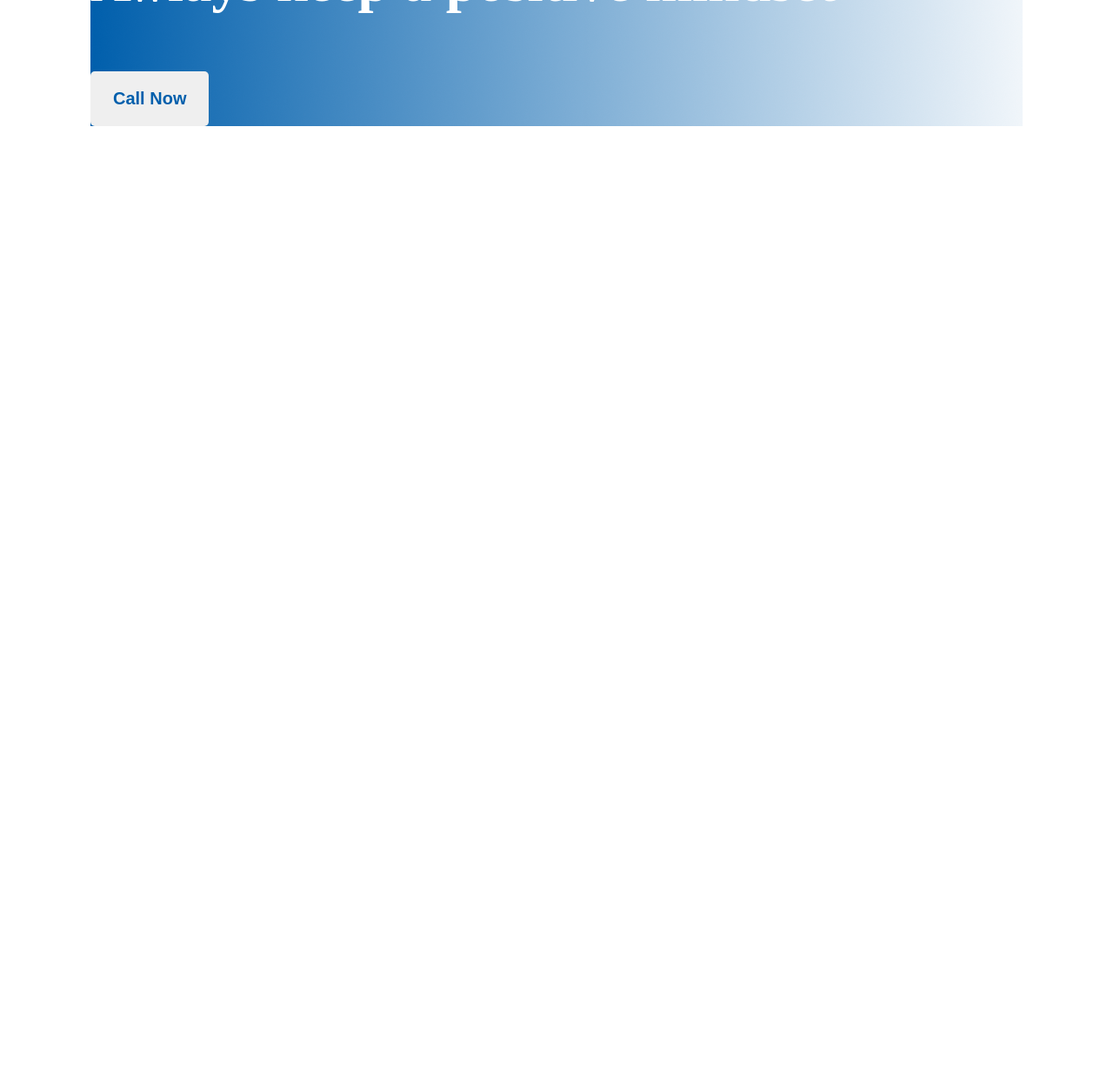
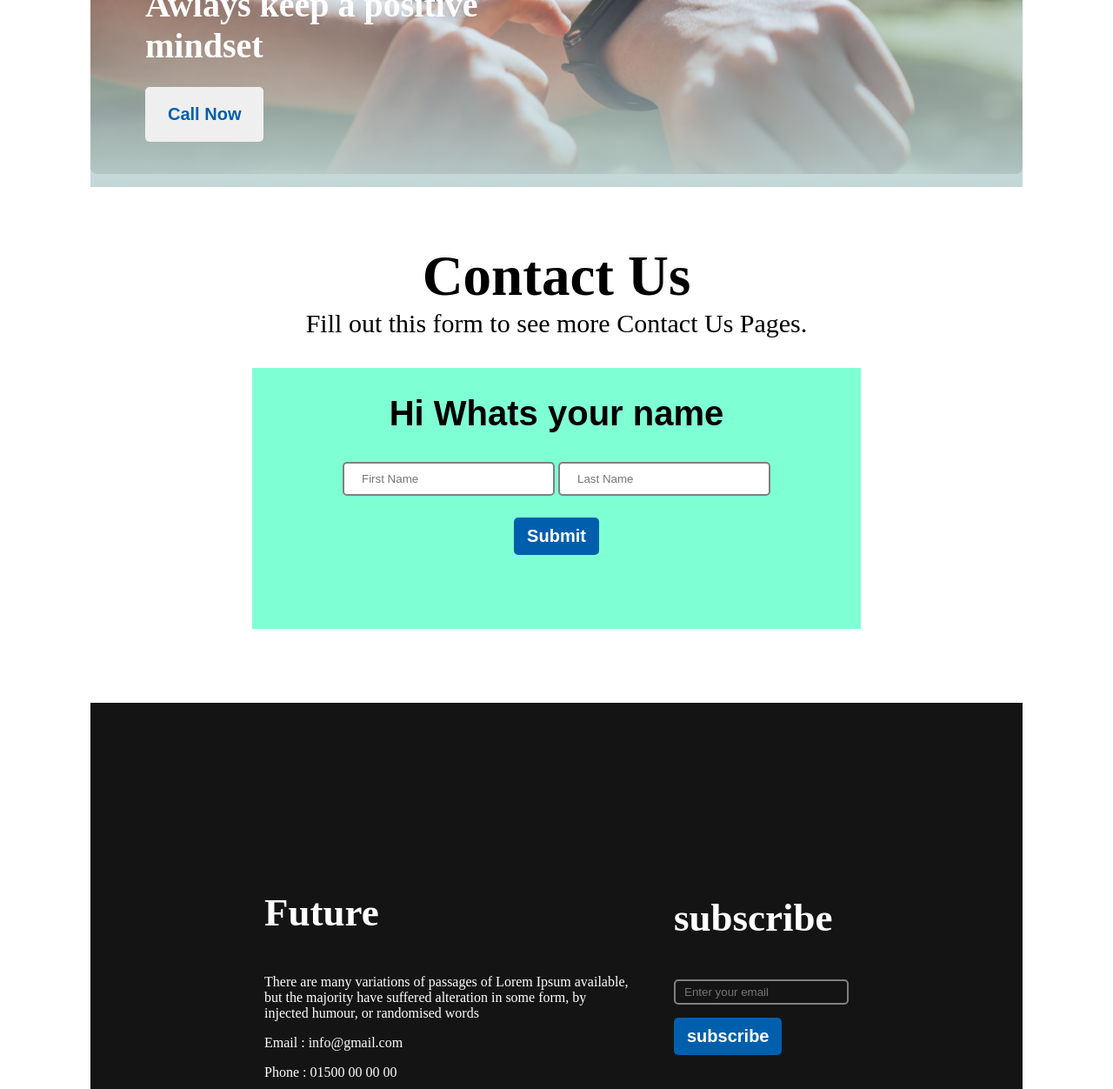
Before and after one commit to shahin5-Tec/new-year, a plain HTML site: page index.html in a window 1280 px wide. Shown: the part 2196-3448 px from the top of the page at 87% size. Before the commit the page ends 2341 px from the top, so only its background shows below. Drawn offline with Linux system fonts and the light colour scheme.

Commit message:
final commit

```diff
--- a/index.html
+++ b/index.html
@@ -1,22 +1,28 @@
 <!DOCTYPE html>
 <html lang="en">
+
 <head>
     <meta charset="UTF-8">
     <meta http-equiv="X-UA-Compatible" content="IE=edge">
     <meta name="viewport" content="width=device-width, initial-scale=1.0">
     <title>New year new me</title>
     <link rel="stylesheet" href="./style.css">
+    <!-- font awesome -->
+    <script src="https://kit.fontawesome.com/d55501deb2.js" crossorigin="anonymous"></script>
     <!-- fonts -->
     <link rel="preconnect" href="https://fonts.googleapis.com">
     <link rel="preconnect" href="https://fonts.gstatic.com" crossorigin>
     <link href="https://fonts.googleapis.com/css2?family=Open+Sans&family=Work+Sans&display=swap" rel="stylesheet">
+
+</head>
 
 <body>
     <header class="header">
         <div class="banner">
             <div>
                 <h3 class="section-tittle">All Thinks Are <br> Possible If You <br> believe</h3>
-            <p class="section-description">There are many variations of passages of Lorem Ipsum <br> available, but the majority have suffered alteration in some <br> form, by injected humour, or randomised words</p>
+                <p class="section-description">There are many variations of passages of Lorem Ipsum <br> available, but
+                    the majority have suffered alteration in some <br> form, by injected humour, or randomised words</p>
                 <button class="btn-primary">Contact Us</button>
             </div>
 
@@ -25,20 +31,22 @@
     <!-- failure-part -->
     <main>
         <section class="failure-container">
-       <div >
+            <div>
 
                 <img src="./images/person.png" alt="">
             </div>
             <div class="failure">
                 <h3 class="failure-tittle">My failures of previous year</h3>
-        <p class="failure-description">Contrary to popular belief, Lorem Ipsum is not  simply random text. It has roots in a piece of classical Latin literature from 45 BC, making it over 2000 years old. Richard McClintock.</p>
+                <p class="failure-description">Contrary to popular belief, Lorem Ipsum is not simply random text. It has
+                    roots in a piece of classical Latin literature from 45 BC, making it over 2000 years old. Richard
+                    McClintock.</p>
                 <div class="failure-info">
 
-            <p>Contrary to popular belief, is not simply.</p>
-            <p>Contrary to popular belief</p>
-            <p>Contrary to popular , is not simply.</p>
-            <p>Contrary to popular belief, is not simply.</p>
-            <p>Contrary to popular simply.</p>
+                    <p> <i class="fa-solid fa-circle-check icon"></i> Contrary to popular belief, is not simply.</p>
+                    <p><i class="fa-solid fa-circle-check icon"></i> Contrary to popular belief</p>
+                    <p><i class="fa-solid fa-circle-check icon"></i> Contrary to popular , is not simply.</p>
+                    <p><i class="fa-solid fa-circle-check icon"></i> Contrary to popular belief, is not simply.</p>
+                    <p><i class="fa-solid fa-circle-check icon"></i> Contrary to popular simply.</p>
                 </div>
             </div>
         </section>
@@ -70,12 +78,69 @@
             </div>
         </section>
         <!-- positive mindset -->
-    <section>
+        <section class="gradient-container">
             <div class="gradient">
                 <h3 class="gradient-tittle">Awlays keep a positive mindset</h3>
                 <button class="btn-secondary">Call Now</button>
             </div>
+
+        </section>
+        <!-- contact us -->
+        <section class="contact-container">
+            <div class="contact">
+                <h3 class="contact-tittle">Contact Us</h3>
+                <p class="contact-descrption">Fill out this form to see more Contact Us Pages.</p>
+            </div>
+            <div class="address">
+                <h2 class="address-tittle">Hi Whats your name</h2>
+                <div class="input-contact">
+                    <form action="">
+                        <input class="input-conct" type="text" name="" id="" placeholder="First Name">
+                        <input class="input-conct" type="text" name="" id="" placeholder="Last Name">
+                    </form>
+
+                </div>
+          <div class="contact-btn-div">
+            <button class="btn-submit">Submit</button>
+          </div>
+            </div>
+
+
+
+        </section>
+        <!-- footer part -->
+        <section>
+            <footer>
+                <div class="footer-info">
+                    <h3 class="footer-tittle">Future</h3>
+                    <p class="footer-description">
+                        There are many variations of passages of Lorem Ipsum available, but the majority have suffered
+                        alteration in some form, by injected humour, or randomised words
+                    </p>
+                    <p>
+                        Email : info@gmail.com
+                    </p>
+                    <p>Phone : 01500 00 00 00</p>
+                    <a href="">
+                        <img src="./images/icons/fb.png" alt="">
+                    </a>
+                    <a href="">
+                        <img src="./images/icons/twitter.png" alt="">
+                    </a>
+                    <a href="">
+                        <img src="./images/icons/youtube.png" alt="">
+                    </a>
+                </div>
+                <div class="footer-subs">
+                    <h3 class="footer-tittle">subscribe</h3>
+                    <form action="">
+                        <input class="input-subs" type="Email" name="" id="" placeholder="Enter your email">
+                    </form>
+                    <button class="btn-third">subscribe</button>
+                </div>
+            </footer>
         </section>
     </main>
 </body>
+
 </html>
--- a/style.css
+++ b/style.css
@@ -74,6 +74,11 @@ main{
     font-size: 16px;
 
 }
+/* font awesome */
+.icon{
+    color: green;
+
+}
 /* My plan style */
 .plan-tittle{
     color: #151414;
@@ -93,15 +98,28 @@ main{
 
 }
 /* Gradient styles */
+.gradient-container{
+    background-image: linear-gradient(
+
+        rgba(21, 43, 238, 0.064),
+        rgba(191, 212, 212, 0.93)
+      ),
+      url(images/watch.png);
+    background-repeat: no-repeat;
+    background-size: 100%;
+}
 .gradient{
-    background-image: url(./images/gradient1.png);
-
+    margin-left: 63px;
+    padding-right: 618px;
 
 }
 .gradient-tittle{
     color: #FFFFFF;
     font-weight: 700;
-    font-size: 65px;
+    font-size: 40px;
+    margin-bottom: 24px;
+    padding-top: 65px;
+
 }
 .btn-secondary{
     color: #005FAC;
@@ -111,4 +129,105 @@ main{
     padding: 20px 26px;
     border-radius: 5px;
     border: none;
+    margin-bottom: 52px;
+
 }
+/* contact styles */
+
+
+.contact{
+    text-align: center;
+}
+.contact-tittle{
+    font-weight: 700;
+    font-size: 65px;
+    margin-bottom: 0;
+}
+.contact-descrption{
+    font-weight: 400;
+    font-size: 30px;
+    margin-top: 0;
+}
+.address-tittle{
+    font-family: sans-serif;
+    font-size: 40px;
+    text-align: center;
+    padding-top: 30px;
+
+}
+.address{
+    background-color: aquamarine;
+    width: 700px;
+    height: 300px;
+    margin: auto;
+}
+.input-contact
+{
+    display: flex;
+    justify-content: center;
+
+
+}
+.input-conct{
+    width: 200px;
+    padding: 10px 20px;
+    border-radius: 5px;
+    border: 2px solid gray;
+}
+.btn-submit{
+    color: #FFFFFF;
+    font-weight: 600;
+    font-size: 20px;
+    background-color: #005FAC;
+    border: none;
+    border-radius: 5px;
+    padding: 10px 15px;
+    margin-top: 25px;
+
+}
+.contact-btn-div{
+ display: flex;
+ justify-content: center;
+}
+/* Footer styles */
+footer{
+    background: #151414;
+    color: #FFFFFF;
+    display: flex;
+    margin-top: 85px;
+     gap: 50px;
+    align-items: center;
+    margin-bottom: 60px;
+}
+.footer-info{
+    padding-left: 200px;
+    padding-top: 170px;
+    margin-bottom: 80px;
+}
+.footer-tittle{
+    font-weight: 700;
+    font-size: 45px;
+}
+.footer-subs{
+    padding-right: 200px;
+}
+.btn-third{
+    color: #FFFFFF;
+    font-weight: 600;
+    font-size: 20px;
+    background-color: #005FAC;
+    border: none;
+    border-radius: 5px;
+    padding: 10px 15px;
+    margin-top: 15px;
+}
+a{
+    text-decoration: none;
+    margin-left: 10px;
+}
+.input-subs{
+    background-color: #151414;
+    border-radius: 5px;
+    border: 2px solid gray;
+    padding: 5px 10px;
+}
```
Also changed, not shown: images/icons/check-solid.svg (added). Lines whose indentation alone changed are shown as unchanged.
